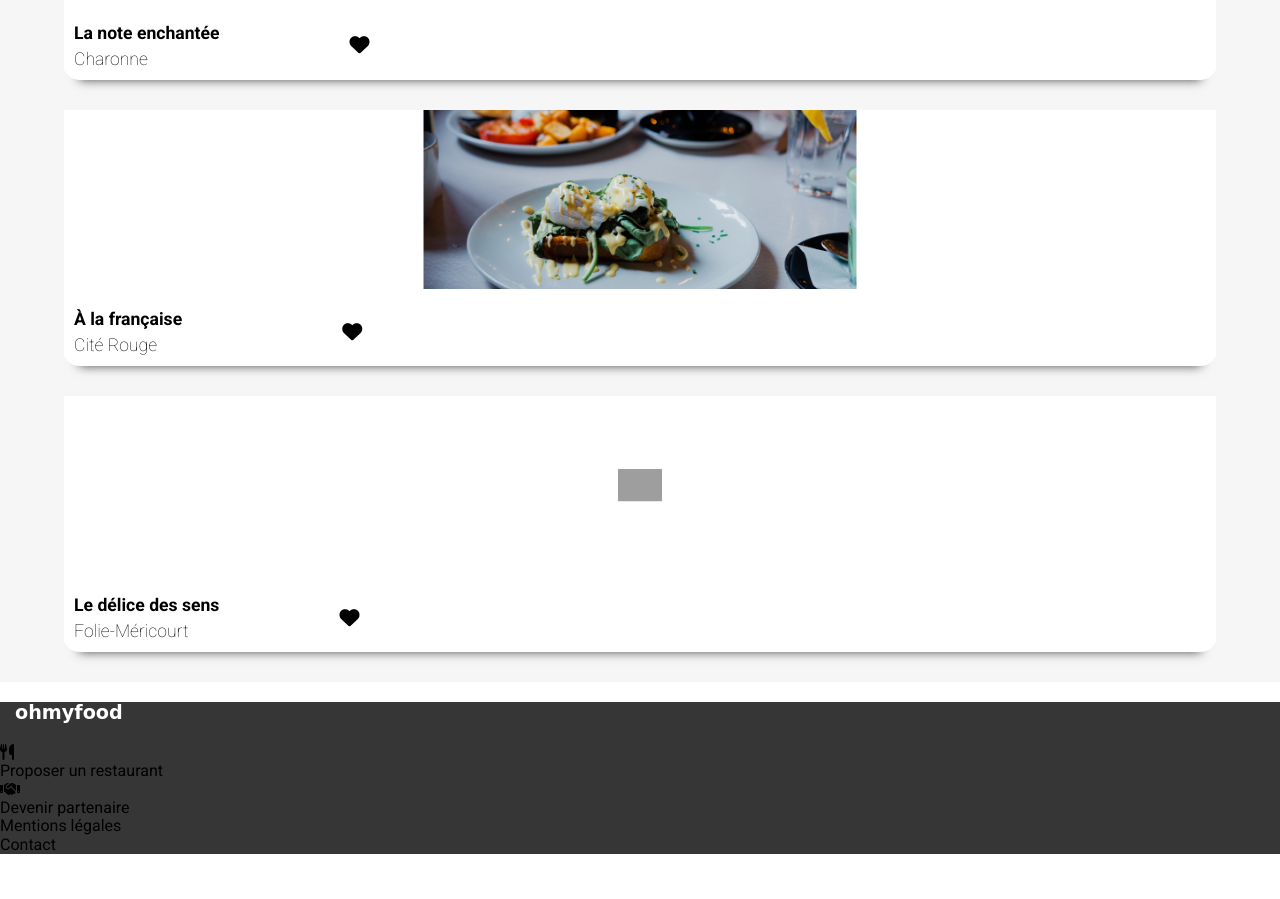
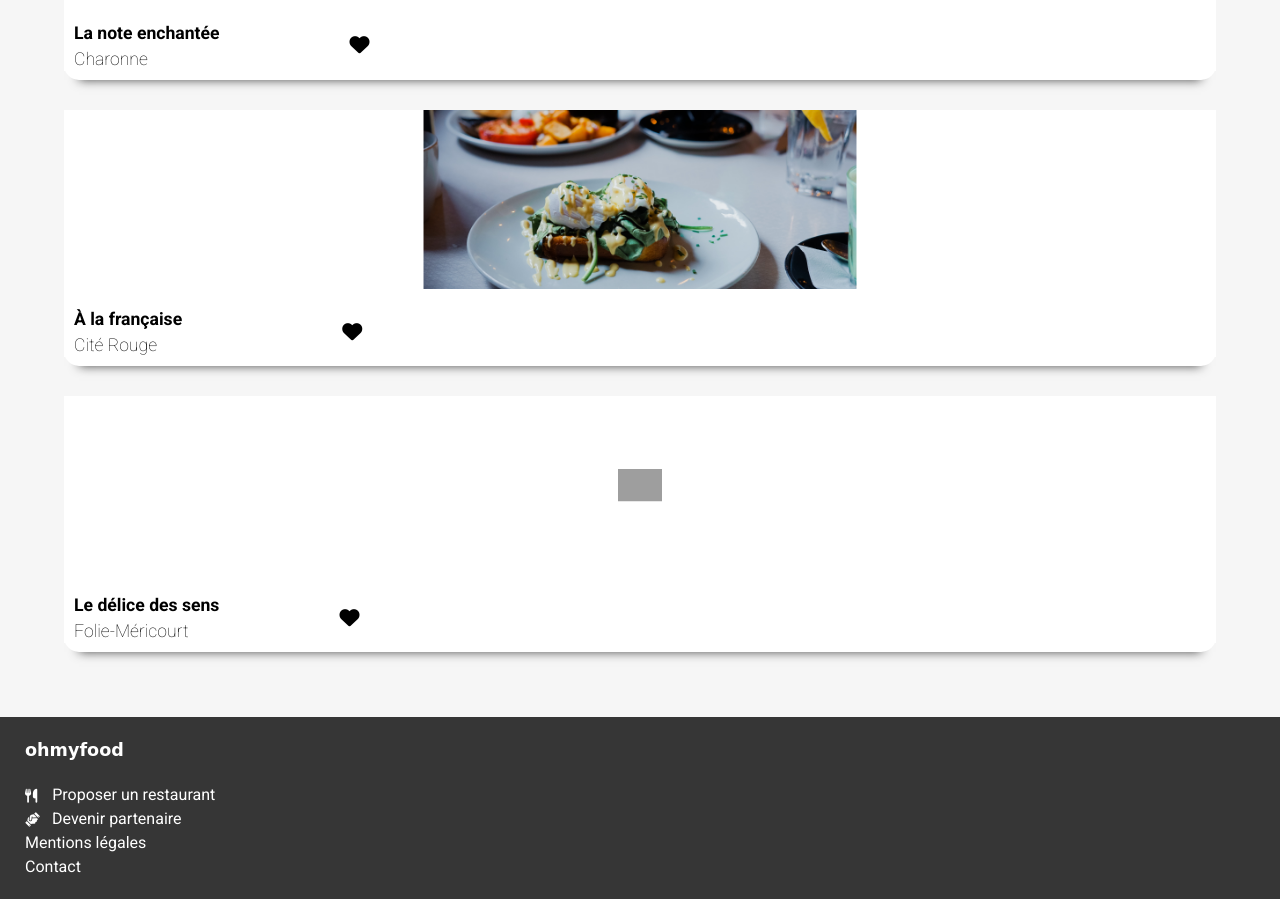
Before and after one commit to ToDestiny/AnthonyColas_3_12112021, a website: page index.html in a window 1280 px wide. Shown: the part 1305-2204 px from the top of the page. Before the commit the page ends 2159 px from the top, so only its background shows below. Drawn offline with nearby package versions, Linux system fonts and the light colour scheme; grey boxes are pictures that could not be loaded; a web font is replaced by a local one.

Commit message:
acceuil page OK

```diff
--- a/index.html
+++ b/index.html
@@ -118,16 +118,16 @@
 				</div>
 		</section>
 
-		<footer>
-			<nav class="footer_nav">
+		<footer class="footer">
+			<nav class="footer_container">
 				<h2>ohmyfood</h2>
 				<div class="footer_nav">
 					<div class="row">
-						<i class="fas fa-utensils"></i>
+						<i class="fas fa-utensils fa-sm"></i>
 						<p>Proposer un restaurant</p>
 					</div>
 					<div class="row">
-						<i class="fas fa-handshake"></i>
+						<i class="fas fa-handshake fa-xs"></i>
 						<p>Devenir partenaire</p>
 					</div>
 					<p>Mentions légales</p>
--- a/sass/layout/_footer.scss
+++ b/sass/layout/_footer.scss
@@ -3,17 +3,33 @@
 @import "../utils/all";
 
 .footer {
-  background-color: $background-footers;
-  &_nav {
+  background-color: $background-footer;
+  @include reset-list;
+  &_container {
     background-color: $background-footer;
+    color: $white;
+    margin: 20px 0 20px 25px;
+    line-height: 1.5;
+    font-weight: normal;
     & h2 {
       @include typo-logo;
-      margin: -40px 0 20px 15px;
+      margin: 0px 0 20px 0;
     }
   }
+}
+
+.fa-utensils {
+  margin-right: 15px;
+}
+
+.fa-handshake {
+  margin-right: 12px;
+  transform: rotate(-45deg);
 }
 
 .row {
   display: flex;
   flex-direction: row;
+  align-items: center;
+  justify-items: center;
 }
--- a/sass/pages/_home.scss
+++ b/sass/pages/_home.scss
@@ -164,6 +164,7 @@
   &_container {
     width: 90%;
     margin-top: 5px;
+    margin-bottom: 35px;
   }
   &_card {
     height: 16em;
--- a/sass/utils/_mixins.scss
+++ b/sass/utils/_mixins.scss
@@ -26,7 +26,7 @@
 @mixin typo-logo($color: $white) {
   color: $color;
   font-family: $titles_font_family;
-  font-size: 1.2rem;
+  font-size: 1.1rem;
 }
 
 @mixin reset-list {
```
Also changed, not shown: public/css/app.css, 2 other files.
